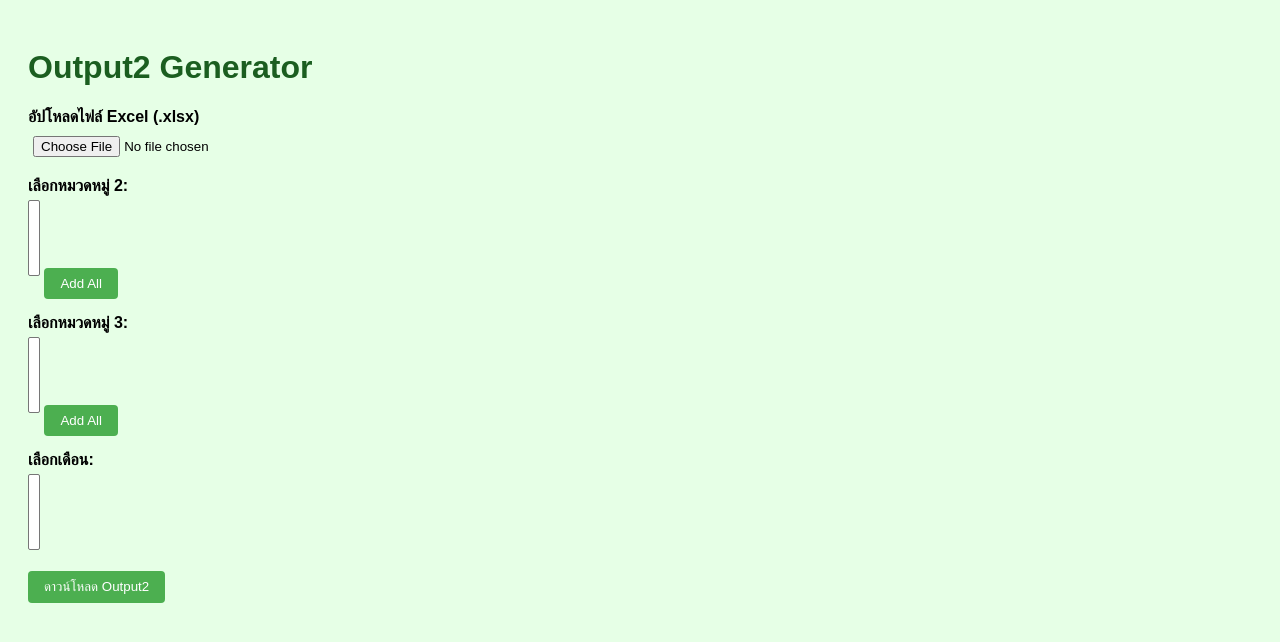
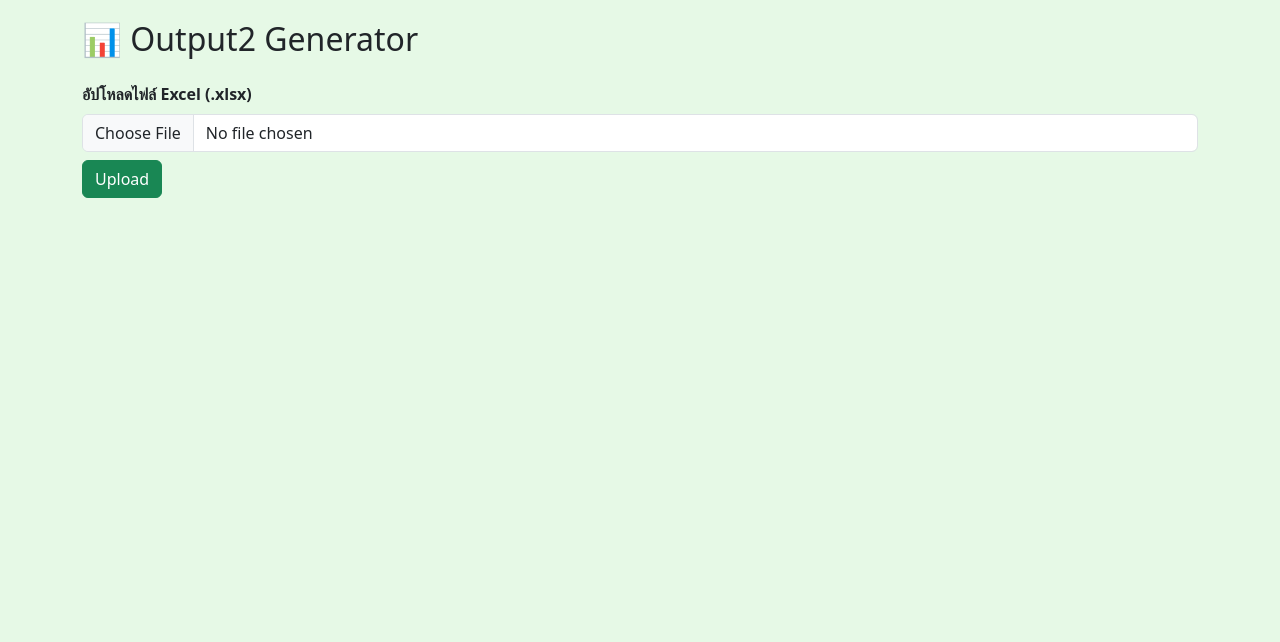
Before and after one commit to dogzamak/output2-generator, a Flask app: template templates/index.html in a window 1280 px wide. Shown: the top 642 px of the page. Run offline with Flask 3, Linux system fonts and the light colour scheme; the template is opened without the code that fills it, so the values that code supplies are empty; some libraries are stand-ins or nearby versions.

Commit message:
Add files via upload

```diff
--- a/templates/index.html
+++ b/templates/index.html
@@ -3,138 +3,147 @@
 <html lang="en">
 <head>
   <meta charset="UTF-8" />
+  <meta name="viewport" content="width=device-width, initial-scale=1.0"/>
   <title>Output2 Generator</title>
+  <link href="https://cdn.jsdelivr.net/npm/bootstrap@5.3.0/dist/css/bootstrap.min.css" rel="stylesheet">
+  <script src="https://code.jquery.com/jquery-3.6.0.min.js"></script>
+  <script src="https://cdn.jsdelivr.net/npm/select2@4.1.0-rc.0/dist/js/select2.min.js"></script>
+  <link href="https://cdn.jsdelivr.net/npm/select2@4.1.0-rc.0/dist/css/select2.min.css" rel="stylesheet"/>
   <style>
     body {
-      background-color: #e6ffe6; /* เขียวอ่อนแบบสดใส */
-      font-family: Arial, sans-serif;
+      background-color: #e6f9e6;
       padding: 20px;
     }
-    h1 {
-      color: #1b5e20;
-    }
-    label {
-      font-weight: bold;
-    }
-    select, input[type="file"], button {
-      margin-top: 5px;
-      margin-bottom: 15px;
-      padding: 5px;
+    .select2-container--default .select2-selection--multiple {
+      border: 1px solid #ced4da;
+      border-radius: 0.375rem;
     }
     button {
-      background-color: #4CAF50;
-      color: white;
-      border: none;
-      cursor: pointer;
-      padding: 8px 16px;
-      border-radius: 4px;
-    }
-    button:hover {
-      background-color: #45a049;
+      margin-top: 10px;
     }
   </style>
 </head>
 <body>
-  <h1>Output2 Generator</h1>
-  <form id="uploadForm">
-    <label>อัปโหลดไฟล์ Excel (.xlsx)</label><br />
-    <input type="file" name="rawFile" id="rawFile" required /><br />
+  <div class="container">
+    <h2 class="mb-4">📊 Output2 Generator</h2>
 
-    <label>เลือกหมวดหมู่ 2:</label><br />
-    <select multiple id="category2"></select>
-    <button type="button" onclick="addAll('category2')">Add All</button><br />
+    <div class="mb-3">
+      <label for="fileInput" class="form-label fw-bold">อัปโหลดไฟล์ Excel (.xlsx)</label>
+      <input class="form-control" type="file" id="fileInput" accept=".xlsx"/>
+      <button class="btn btn-success mt-2" id="uploadBtn">Upload</button>
+    </div>
 
-    <label>เลือกหมวดหมู่ 3:</label><br />
-    <select multiple id="category3"></select>
-    <button type="button" onclick="addAll('category3')">Add All</button><br />
+    <div id="selectors" style="display:none;">
+      <div class="mb-3">
+        <label class="form-label">เดือน (Month):</label>
+        <select class="form-select" id="monthSelect"></select>
+      </div>
 
-    <label>เลือกเดือน:</label><br />
-    <select multiple id="months"></select><br />
+      <div class="mb-3">
+        <label class="form-label">หมวดหมู่ 2:</label>
+        <select class="form-select" id="category2Select" multiple></select>
+        <button class="btn btn-outline-primary btn-sm" id="addAllCategory2">Add All</button>
+      </div>
 
-    <button type="submit">ดาวน์โหลด Output2</button>
-  </form>
+      <div class="mb-3">
+        <label class="form-label">หมวดหมู่ 3:</label>
+        <select class="form-select" id="category3Select" multiple></select>
+        <button class="btn btn-outline-primary btn-sm" id="addAllCategory3">Add All</button>
+      </div>
+
+      <button class="btn btn-success" id="downloadBtn">📥 ดาวน์โหลด Output2</button>
+    </div>
+  </div>
 
   <script>
-    const backendBaseURL = "https://output2-generator-production.up.railway.app";
+    const backendURL = "https://output2-generator-production.up.railway.app";
 
-    document.getElementById("rawFile").addEventListener("change", async function () {
-      const file = this.files[0];
-      if (!file) return;
+    $("#uploadBtn").click(function () {
+      const file = $("#fileInput")[0].files[0];
+      if (!file) {
+        alert("กรุณาเลือกไฟล์ก่อน");
+        return;
+      }
 
       const formData = new FormData();
       formData.append("rawFile", file);
 
-      try {
-        const res = await fetch(`${backendBaseURL}/extract_months_categories`, {
+      fetch(backendURL + "/extract_months_categories", {
         method: "POST",
-          body: formData
-        });
-        const data = await res.json();
-        if (data.error) throw new Error(data.error);
+        body: formData,
+      })
+        .then((res) => res.json())
+        .then((data) => {
+          if (data.error) {
+            alert("เกิดข้อผิดพลาด: " + data.error);
+            return;
+          }
 
-        populateSelect("category2", data.category2);
-        populateSelect("category3", data.category3);
-        populateSelect("months", data.months);
-      } catch (err) {
-        alert("❌ เกิดข้อผิดพลาด: " + err.message);
-      }
+          $("#selectors").show();
+
+          const monthSelect = $("#monthSelect").empty();
+          data.months.forEach((m) => {
+            monthSelect.append(`<option value="${m}">${m}</option>`);
           });
 
-    function populateSelect(id, values) {
-      const select = document.getElementById(id);
-      select.innerHTML = "";
-      values.forEach(val => {
-        const opt = document.createElement("option");
-        opt.value = val;
-        opt.textContent = val;
-        select.appendChild(opt);
+          const cat2 = $("#category2Select").empty();
+          data.category2.forEach((c) => {
+            cat2.append(`<option value="${c}">${c}</option>`);
           });
-    }
 
-    function addAll(selectId) {
-      const select = document.getElementById(selectId);
-      for (let i = 0; i < select.options.length; i++) {
-        select.options[i].selected = true;
-      }
-    }
+          const cat3 = $("#category3Select").empty();
+          data.category3.forEach((c) => {
+            cat3.append(`<option value="${c}">${c}</option>`);
+          });
 
-    document.getElementById("uploadForm").addEventListener("submit", async function (e) {
-      e.preventDefault();
+          $("#category2Select, #category3Select").select2();
+        })
+        .catch((err) => {
+          alert("❌ เกิดข้อผิดพลาดในการติดต่อเซิร์ฟเวอร์");
+        });
+    });
 
-      const file = document.getElementById("rawFile").files[0];
-      if (!file) return alert("กรุณาเลือกไฟล์");
+    $("#addAllCategory2").click(() => {
+      $("#category2Select option").prop("selected", true);
+      $("#category2Select").trigger("change");
+    });
+
+    $("#addAllCategory3").click(() => {
+      $("#category3Select option").prop("selected", true);
+      $("#category3Select").trigger("change");
+    });
+
+    $("#downloadBtn").click(function () {
+      const file = $("#fileInput")[0].files[0];
+      const month = $("#monthSelect").val();
+      const cat2 = $("#category2Select").val();
+      const cat3 = $("#category3Select").val();
 
       const formData = new FormData();
       formData.append("rawFile", file);
-      formData.append("category2", getSelectedValues("category2"));
-      formData.append("category3", getSelectedValues("category3"));
-      formData.append("months", getSelectedValues("months"));
+      formData.append("month", month);
+      formData.append("category2", JSON.stringify(cat2));
+      formData.append("category3", JSON.stringify(cat3));
 
-      try {
-        const res = await fetch(`${backendBaseURL}/generate_output2`, {
+      fetch(backendURL + "/generate_output2", {
         method: "POST",
-          body: formData
-        });
-        if (!res.ok) throw new Error("ไม่สามารถดาวน์โหลดไฟล์ได้");
-
-        const blob = await res.blob();
+        body: formData,
+      })
+        .then((res) => {
+          if (!res.ok) throw new Error("Download failed");
+          return res.blob();
+        })
+        .then((blob) => {
           const url = window.URL.createObjectURL(blob);
           const a = document.createElement("a");
           a.href = url;
           a.download = "Output2.xlsx";
           a.click();
-        window.URL.revokeObjectURL(url);
-      } catch (err) {
-        alert("❌ ไม่สามารถดาวน์โหลดไฟล์ได้
-
-" + err.message);
-      }
+        })
+        .catch(() => {
+          alert("❌ ไม่สามารถดาวน์โหลดไฟล์ได้");
         });
-
-    function getSelectedValues(selectId) {
-      const select = document.getElementById(selectId);
-      return Array.from(select.selectedOptions).map(opt => opt.value);
-    }
+    });
   </script>
 </body>
 </html>
```
Lines whose indentation alone changed are shown as unchanged.
